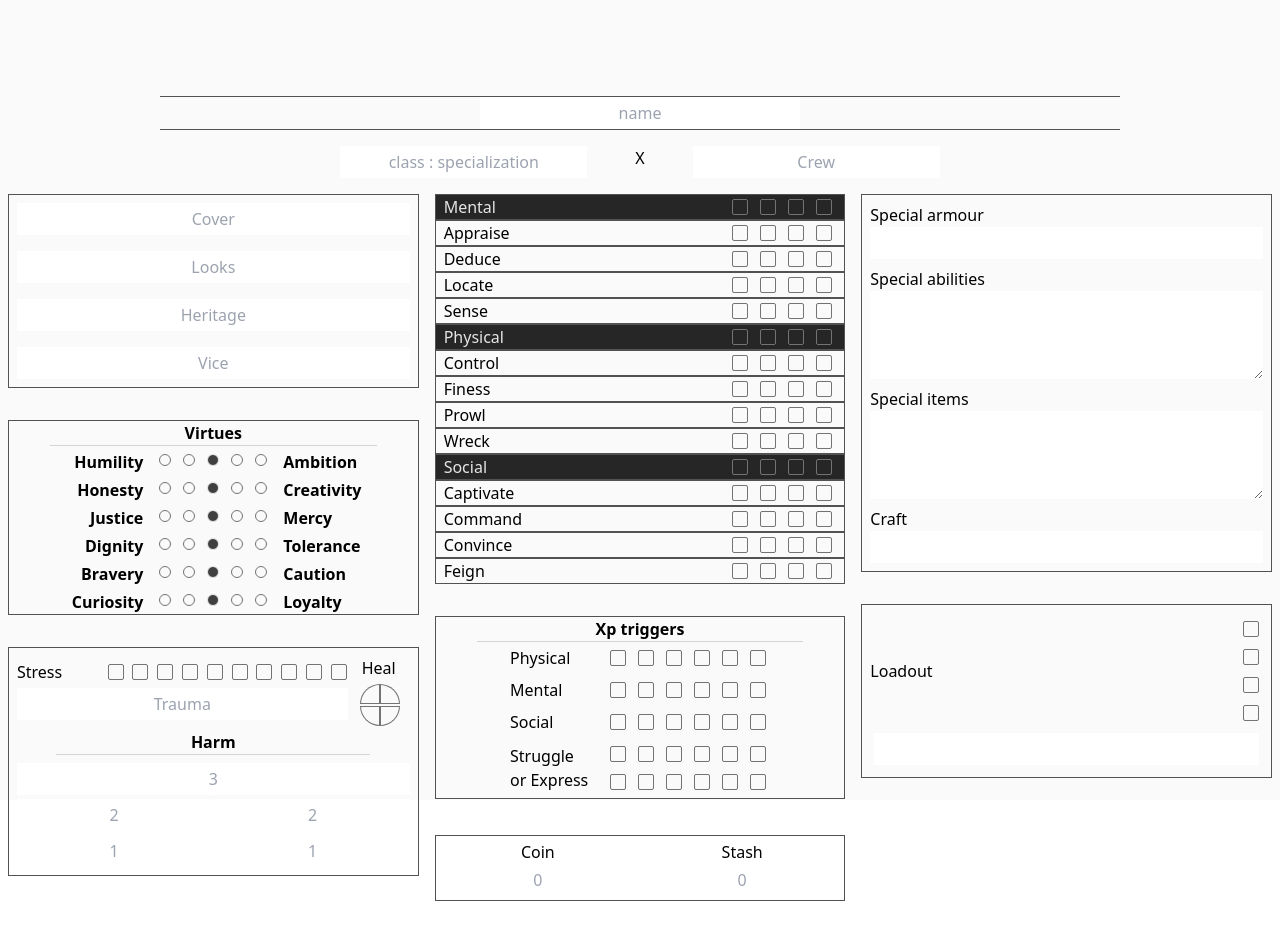
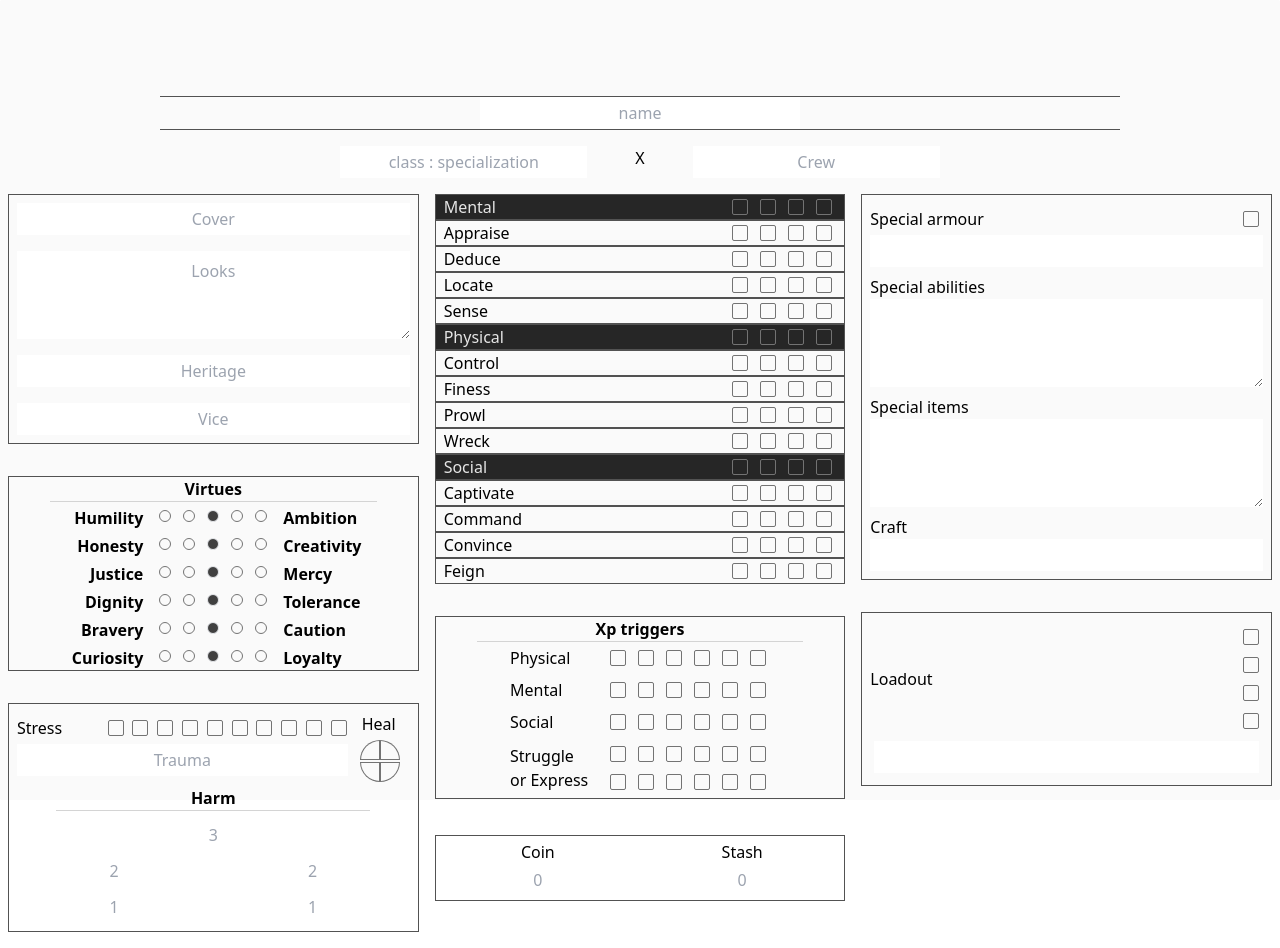
Before and after one commit to OlofMoriya/visions-of-the-arc-character-sheets, a Vue app: page / in a window 1280 px wide. Before the commit the page ends 905 px from the top, so only its background shows below. Built offline with nearby package versions, Linux system fonts and the light colour scheme.

Commit message:
Adds checkbox for special armout

```diff
--- a/src/views/CharacterSheet.vue
+++ b/src/views/CharacterSheet.vue
@@ -70,10 +70,11 @@ const user = reactive({
     load10: ref(parsedUser.load10),
     coin: ref(parsedUser.coin),
     stash: ref(parsedUser.stash),
+    specialArmoutToggle: ref(parsedUser.specialArmourToggle),
     });
 
 watchEffect(()=>{
-    console.log('saving', user.name, user.class, user.crew, user.cover, user.looks, user.heritage, user.vice, user.deduce, user.sense, user.locate, user.appraise, user.control, user.finess, user.prowl, user.wreck, user.captivate, user.command, user.convince, user.feign, user.humility, user.ambition, user.honesty, user.creativity, user.justice, user.mercy, user.dignity, user.tolerance, user.bravery, user.caution, user.curiosity, user.loyalty, user.stress, user.mentalXp, user.physicalXp, user.senseXp, user.struggleOrExpress, user.heal, user.heal, user.trauma, user.harm3, user.harm21, user.harm22, user.harm11, user.harm12, user.specialSkills, user.specialItems, user.loadLevel, user.load1, user.load2, user.load3, user.load4, user.load5, user.load6, user.load7, user.load8, user.load9, user.load10, user.coin, user.stash, user.specialArmour, user.crafting);
+    console.log('saving', user.name, user.class, user.crew, user.cover, user.looks, user.heritage, user.vice, user.deduce, user.sense, user.locate, user.appraise, user.control, user.finess, user.prowl, user.wreck, user.captivate, user.command, user.convince, user.feign, user.humility, user.ambition, user.honesty, user.creativity, user.justice, user.mercy, user.dignity, user.tolerance, user.bravery, user.caution, user.curiosity, user.loyalty, user.stress, user.mentalXp, user.physicalXp, user.senseXp, user.struggleOrExpress, user.heal, user.heal, user.trauma, user.harm3, user.harm21, user.harm22, user.harm11, user.harm12, user.specialSkills, user.specialItems, user.loadLevel, user.load1, user.load2, user.load3, user.load4, user.load5, user.load6, user.load7, user.load8, user.load9, user.load10, user.coin, user.stash, user.specialArmour, user.crafting, user.specialArmoutToggle);
 
     localStorage.setItem("user", JSON.stringify(user));
 });
@@ -109,7 +110,7 @@ const load = computed(()=>Array.from({ length: 1 + user.loadLevel*2}, (value, in
         <div class="flex flex-col">
             <div class="my-4 mx-2 flex flex-col dark:border-neutral-400 border border-neutral-600">
                 <input class="h-8 dark:bg-neutral-700 p-2 text-center m-2" placeholder="Cover" :value="user.cover" @input="e => user.cover = e.target.value"/>
-                <input class="h-8 dark:bg-neutral-700 p-2 text-center m-2" placeholder="Looks" :value="user.looks" @input="e => user.looks = e.target.value"/>
+                <textarea rows="3" class="dark:bg-neutral-700 p-2 text-center m-2" placeholder="Looks" :value="user.looks" @input="e => user.looks = e.target.value"/>
                 <input class="h-8 dark:bg-neutral-700 p-2 text-center m-2" placeholder="Heritage" :value="user.heritage" @input="e => user.heritage = e.target.value"/>
                 <input class="h-8 dark:bg-neutral-700 p-2 text-center m-2" placeholder="Vice" :value="user.vice" @input="e => user.vice = e.target.value"/>
             </div>
@@ -235,7 +236,7 @@ const load = computed(()=>Array.from({ length: 1 + user.loadLevel*2}, (value, in
         <div class="flex flex-col">
             <div class="my-4 mx-2 flex flex-col dark:border-neutral-400 border border-neutral-600 p-2">
 
-                <div class="w-full">Special armour</div>
+                <GenericLevel title="Special armour" :maxLevel="1" :longTitle="true" :level="user.specialArmourToggle" :setLevel="(l) => user.specialArmourToggle = l"/>
                 <input class="w-full h-8 dark:bg-neutral-700 p-2 text-center"  :value="user.specialArmour" placeholder="" @input="e => user.specialArmour = e.target.value"/>
                 <div class="w-full mt-2">Special abilities</div>
                 <textarea class="w-full dark:bg-neutral-700 p-2 text-center" rows="3" :value="user.specialSkills" placeholder="" @input="e => user.specialSkills = e.target.value"/>
```
